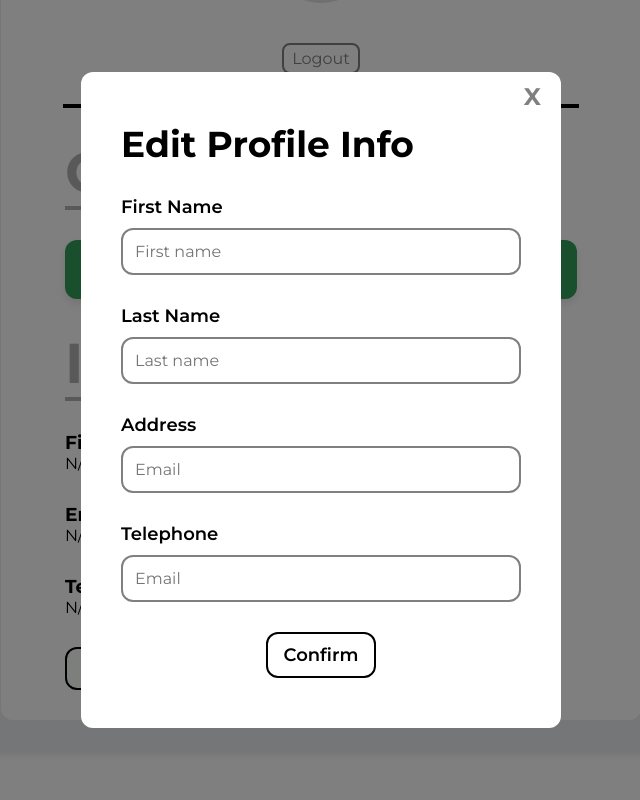
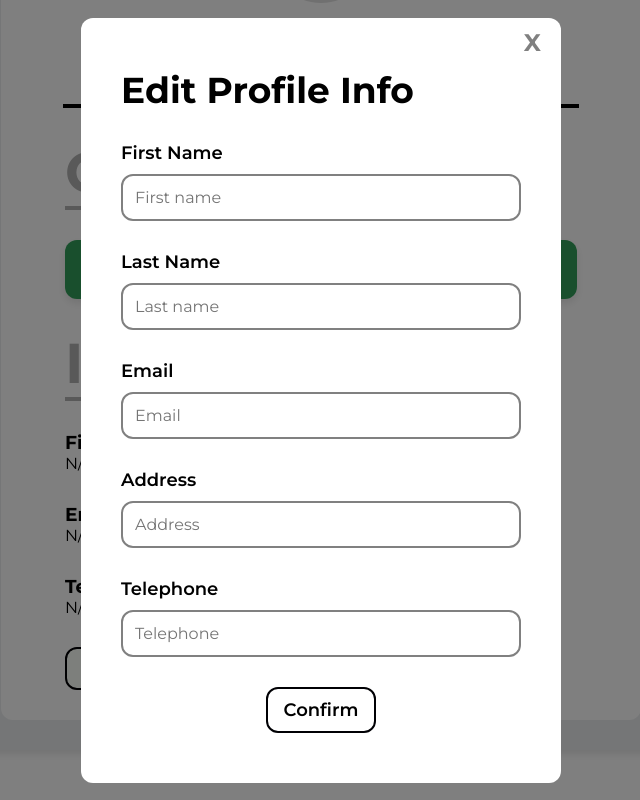
Before and after one commit to kagesite/student-app, a React (Vite) app in the folder frontend/: page /student-profile in a window 1280 px wide. Both pictures are taken after a click on the button "Edit Info". Shown: the part 366-1166 px from the top of the page, without its empty margins (319-959 px from the left). Built offline with nearby package versions, Linux system fonts and the light colour scheme.

Commit message:
Created function to edit student information. It works good with the backend and DB. It also displays on the page properly

```diff
--- a/frontend/src/pages/StudentProfile.jsx
+++ b/frontend/src/pages/StudentProfile.jsx
@@ -11,6 +11,13 @@ function StudentProfile() {
     const [profileCourses, setProfileCourses] = useState(null);
     const [loading, setLoading] = useState(true) // For loading state
     const [unregisterCourse, setUnregisterCourse] = useState(null);
+    const [editFormData, setEditFormData] = useState({
+        first_name: "",
+        last_name: "",
+        email: "",
+        address: "",
+        telephone: "",
+    })
     const navigate = useNavigate();
 
     useEffect(() => {
@@ -78,10 +85,59 @@ function StudentProfile() {
     }, [profileData])
 
     const showEditModal = () => {
+        if (profileData) {
+            setEditFormData({
+                first_name: profileData.first_name || "",
+                last_name: profileData.last_name || "",
+                email: profileData.email || "",
+                address: profileData.address || "",
+                telephone: profileData.telephone || "",
+            })
+        }
         setIsEditModalOpen(true);
     }
     const closeEditModal = () => {
         setIsEditModalOpen(false);
+    }
+
+    const handleInputChange = (e) => {
+        const { name, value } = e.target;
+        setEditFormData((prevData) => ({
+            ...prevData,
+            [name]: value
+        }))
+    }
+
+    const handleFormSubmit = (e) => {
+        e.preventDefault();
+
+        try {
+            const token = localStorage.getItem("token");
+
+            fetch("http://localhost:3001/student/profile", {
+                method: "PUT",
+                headers: {
+                    "Authorization": `Bearer ${token}`,
+                    "Content-type": "application/json"
+                },
+                body: JSON.stringify(editFormData)
+            })
+                .then(response => {
+                    if (!response.ok) {
+                        throw new Error("Failed to update profile");
+                    }
+
+                    const updatedProfile = response.json();
+
+                    setProfileData((prevProfile) => ({
+                        ...prevProfile,
+                        ...editFormData,
+                    }));
+                    setIsEditModalOpen(false)
+                })
+        } catch (error) {
+            console.error("Error updating profile:", error.message);
+        }
     }
 
     const showUnregisterModal = (course) => {
@@ -229,16 +285,15 @@ function StudentProfile() {
                             </div>
                             <h2>Edit Profile Info</h2>
                             <div className='edit-form-container'>
-                                <form className='edit-form'>
+                                <form className='edit-form' onSubmit={handleFormSubmit}>
                                     <div>
                                         <label htmlFor="">First Name</label>
                                         <input
                                             type="text"
                                             name='first_name'
-                                            // onChange={}
-                                            // value={}
+                                            onChange={handleInputChange}
+                                            value={editFormData.first_name}
                                             placeholder='First name'
-                                            required
                                         />
                                     </div>
                                     <div>
@@ -246,32 +301,39 @@ function StudentProfile() {
                                         <input
                                             type="text"
                                             name='last_name'
-                                            // onChange={}
-                                            // value={}
+                                            onChange={handleInputChange}
+                                            value={editFormData.last_name}
                                             placeholder='Last name'
-                                            required
+                                        />
+                                    </div>
+                                    <div>
+                                        <label htmlFor="">Email</label>
+                                        <input
+                                            type="email"
+                                            name='email'
+                                            onChange={handleInputChange}
+                                            value={editFormData.email}
+                                            placeholder='Email'
                                         />
                                     </div>
                                     <div>
                                         <label htmlFor="">Address</label>
                                         <input
                                             type="text"
-                                            name='email'
-                                            // onChange={}
-                                            // value={}
-                                            placeholder='Email'
-                                            required
+                                            name='address'
+                                            onChange={handleInputChange}
+                                            value={editFormData.address}
+                                            placeholder='Address'
                                         />
                                     </div>
                                     <div>
                                         <label htmlFor="">Telephone</label>
                                         <input
-                                            type="text"
-                                            name='email'
-                                            // onChange={}
-                                            // value={}
-                                            placeholder='Email'
-                                            required
+                                            type="phone"
+                                            name='telephone'
+                                            onChange={handleInputChange}
+                                            value={editFormData.telephone}
+                                            placeholder='Telephone'
                                         />
                                     </div>
                                     <button type='submit'>Confirm</button>
```
